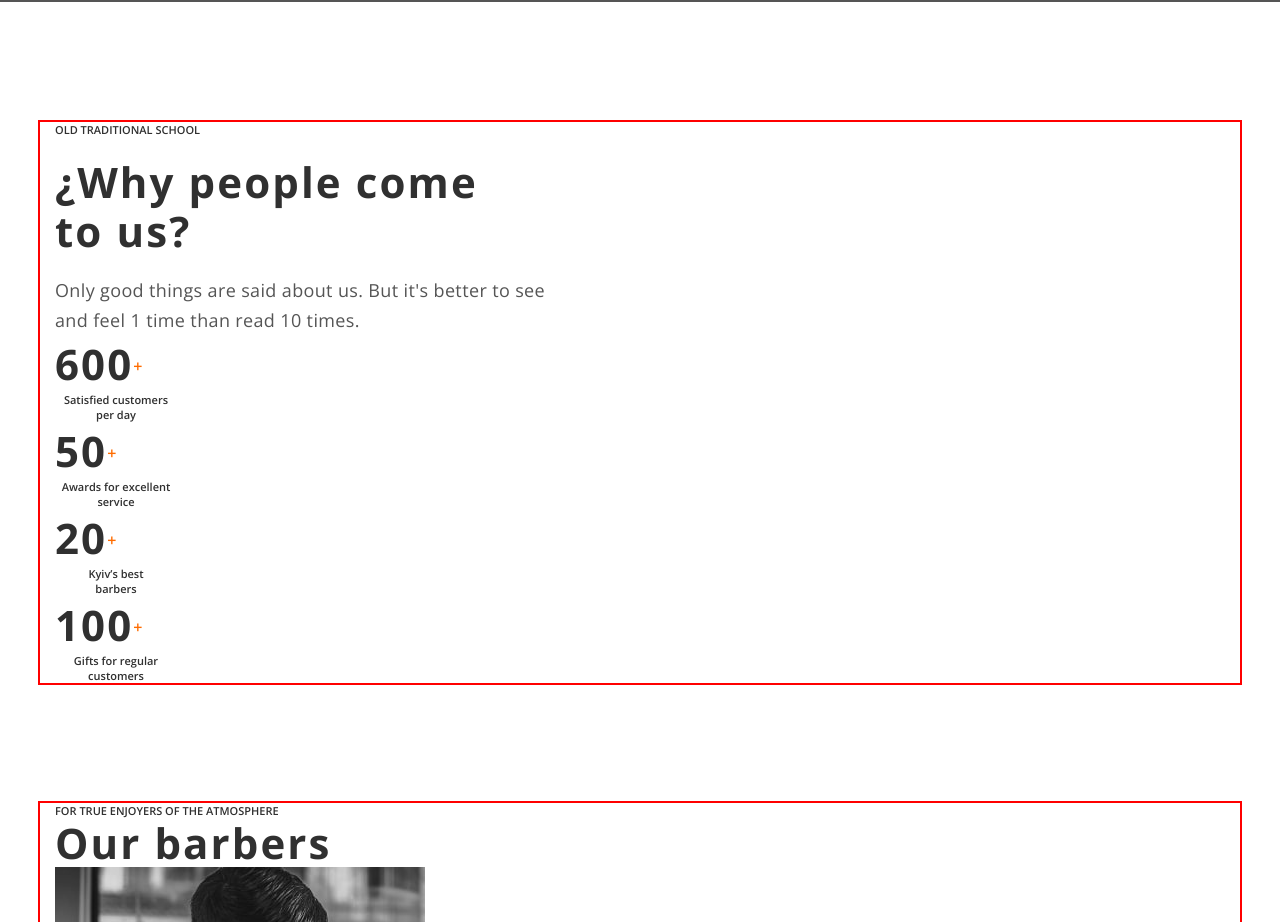
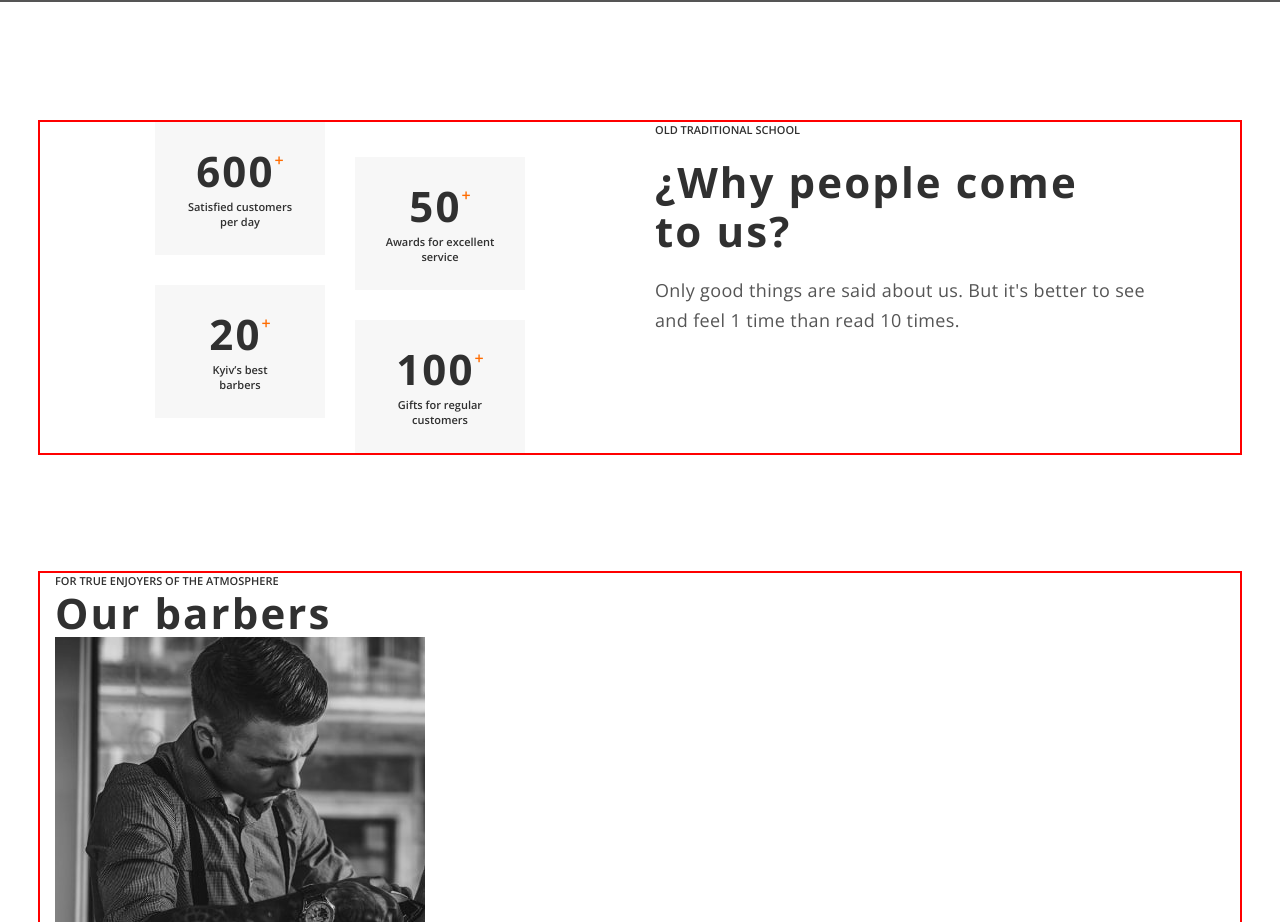
Before and after one commit to SydorenkoKateryna/barber-shop, a plain HTML site: page index.html in a window 1280 px wide. Shown: the part 2000-2922 px from the top of the page. Drawn offline with nearby package versions, Linux system fonts and the light colour scheme.

Commit message:
Секція benefits

```diff
--- a/css/styles.css
+++ b/css/styles.css
@@ -342,12 +342,6 @@ img {
   padding-bottom: 120px;
 }
 
-/* .flex-benefits {
-  display: flex;
-  flex-direction: row-reverse;
-  margin-right: auto;
-} */
-
 .benefits .pre-title {
   margin-bottom: 20px;
 
@@ -377,23 +371,6 @@ img {
   letter-spacing: 0.02em;
 }
 
-/* .benefits-list {
-  display: flex;
-  margin-right: auto;
-  margin-left: auto;
-  max-width: 370px;
-  flex-wrap: wrap;
-} */
-
-/* .benefits-list .item {
-  width: 170px;
-  margin: 0;
-} */
-
-/* .benefits-list .item:nth-child(2n) {
-  margin-left: 30px;
-} */
-
 .benefits .number {
   font-weight: 700;
   font-size: 42px;
@@ -404,6 +381,11 @@ img {
 }
 
 .sign {
+  display: inline-block;
+  padding-top: 15px;
+
+  vertical-align: top;
+
   font-weight: 600;
   font-size: 16px;
   line-height: calc(22 / 16);
@@ -415,12 +397,57 @@ img {
   font-weight: 600;
   font-size: 11px;
   line-height: calc(15 / 11);
-  text-align: center;
+  /* text-align: center; */
 
   color: var(--primary-title-color);
+}
 
-  width: 122px;
-  height: 30px;
+.flex-benefits {
+  display: flex;
+  flex-direction: row-reverse;
+}
+
+.text-side {
+  width: calc(50% - 15px);
+  margin-left: 30px;
+}
+
+.benefits-list {
+  display: flex;
+  flex-wrap: wrap;
+
+  width: calc(50% - 15px);
+  padding-left: 100px;
+  padding-right: 100px;
+}
+
+.benefits-list .item {
+  width: 170px;
+  height: 133px;
+
+  padding-top: 20px;
+  padding-bottom: 20px;
+  padding-left: 24px;
+  padding-right: 24px;
+
+  text-align: center;
+  background-color: var(--secondary-background-color);
+}
+
+.benefits-list .item:nth-child(2n) {
+  margin-left: 30px;
+}
+
+.benefits-list .item:nth-child(-n + 2) {
+  margin-bottom: 30px;
+}
+
+.benefits-list .item:nth-child(2) {
+  margin-top: 35px;
+}
+
+.benefits-list .item:nth-child(3) {
+  margin-top: -35px;
 }
 
 /* Barbers */
```
